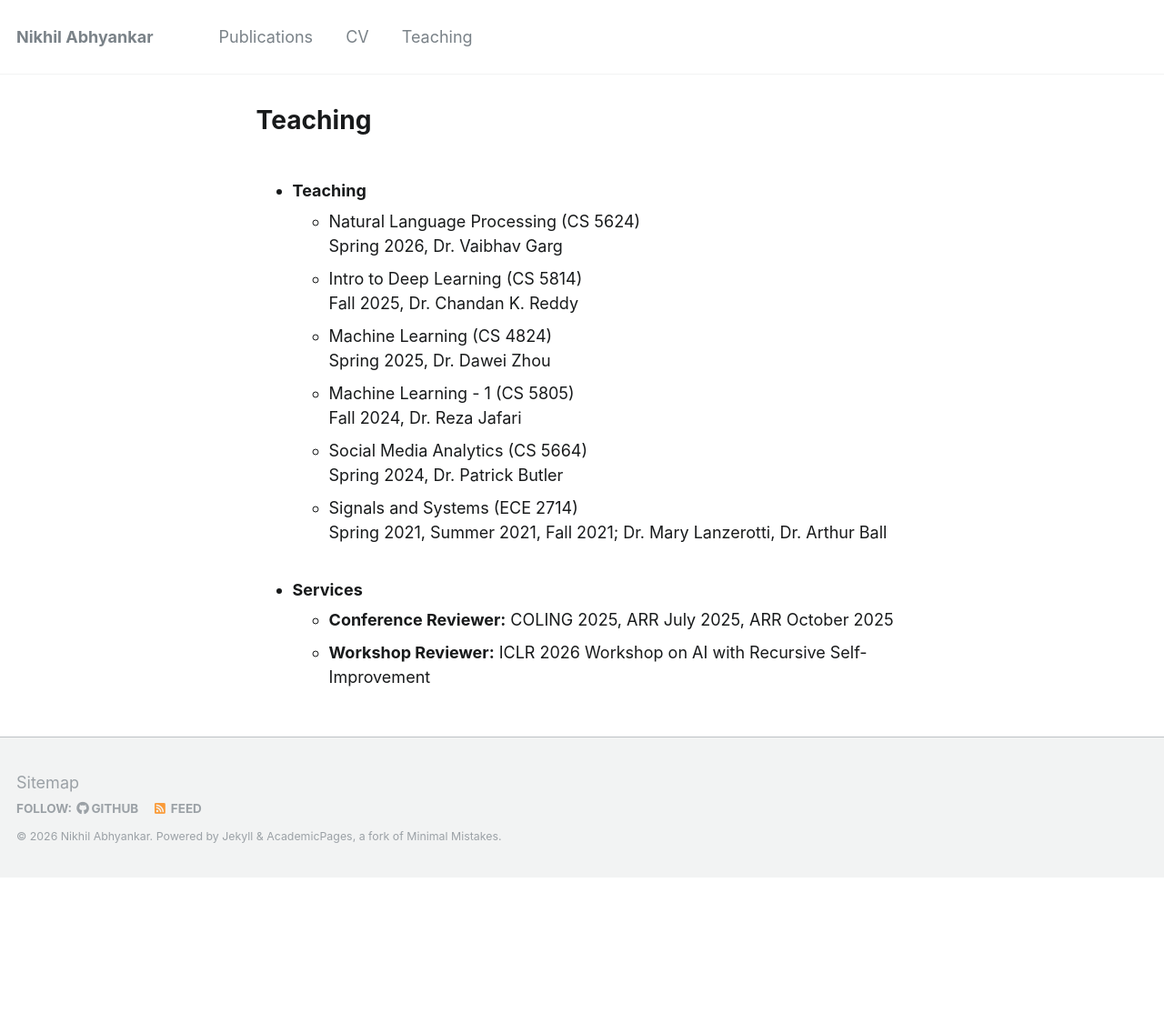
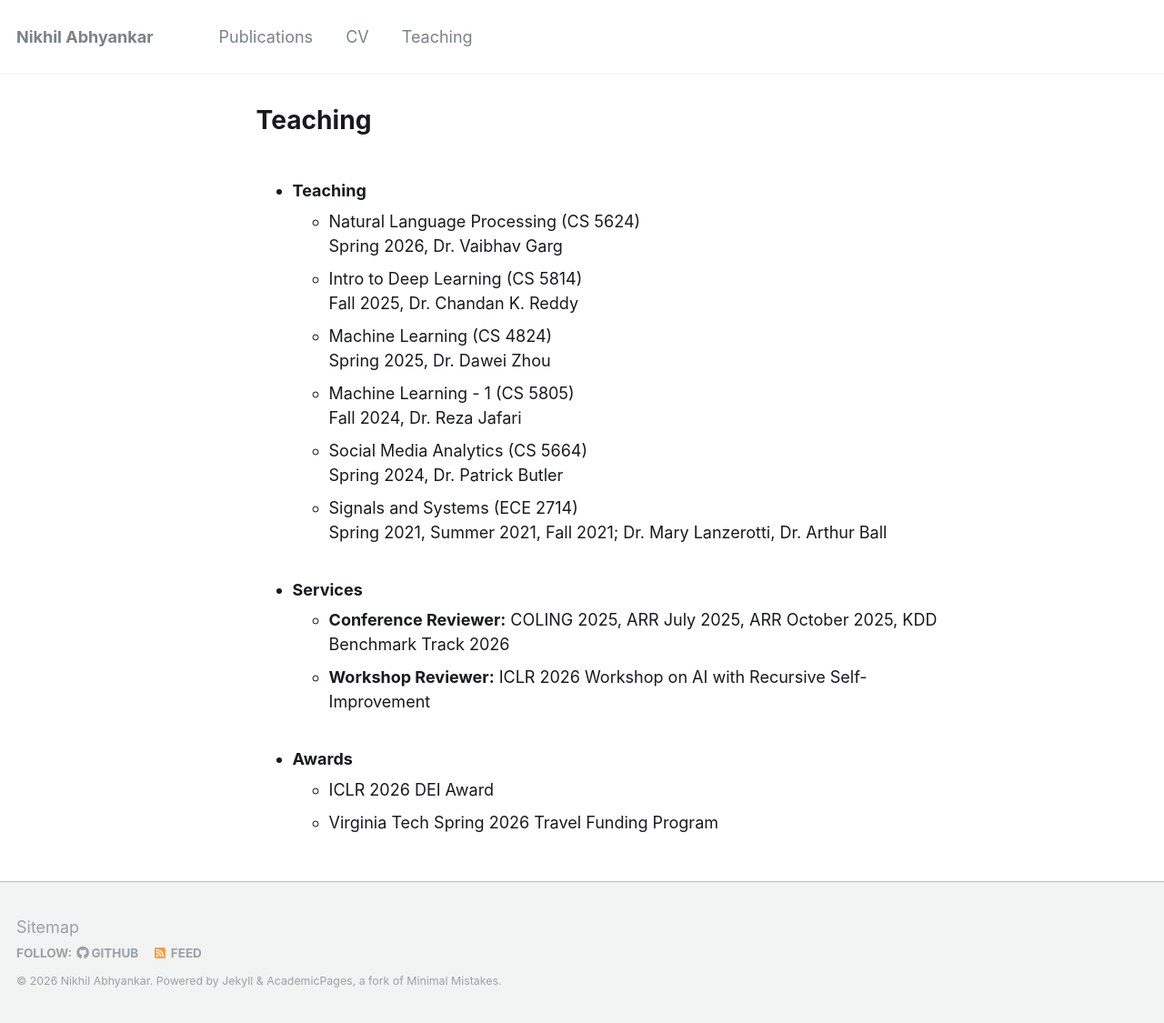
Before and after one commit to nikhilsab/nikhilsab.github.io, a Jekyll site: the page built from _pages/teaching.md, in a window 1280 px wide. Shown: the whole page at 91% size. Built offline with Jekyll 4.4.1, drawn with Linux system fonts in a browser that asks for light colours; before the commit the page ends 965 px from its top, so only the background shows below that.

```diff
--- a/_pages/teaching.md
+++ b/_pages/teaching.md
@@ -20,5 +20,9 @@ author_profile: false
     Spring 2021, Summer 2021, Fall 2021; Dr. Mary Lanzerotti, Dr. Arthur Ball
 
 * ### **Services**
-  * **Conference Reviewer:** COLING 2025, ARR July 2025, ARR October 2025
+  * **Conference Reviewer:** COLING 2025, ARR July 2025, ARR October 2025, KDD Benchmark Track 2026
   * **Workshop Reviewer:** ICLR 2026 Workshop on AI with Recursive Self-Improvement
+
+* ### **Awards**
+  * ICLR 2026 DEI Award
+  * Virginia Tech Spring 2026 Travel Funding Program
```
Also changed, not shown: _pages/about.md (+1 -1 lines).
